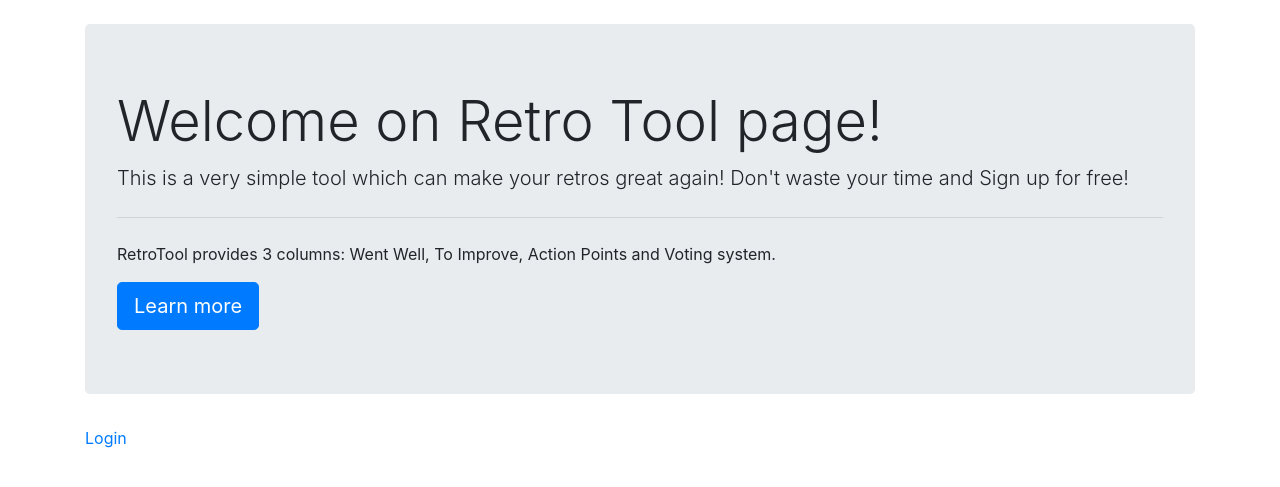
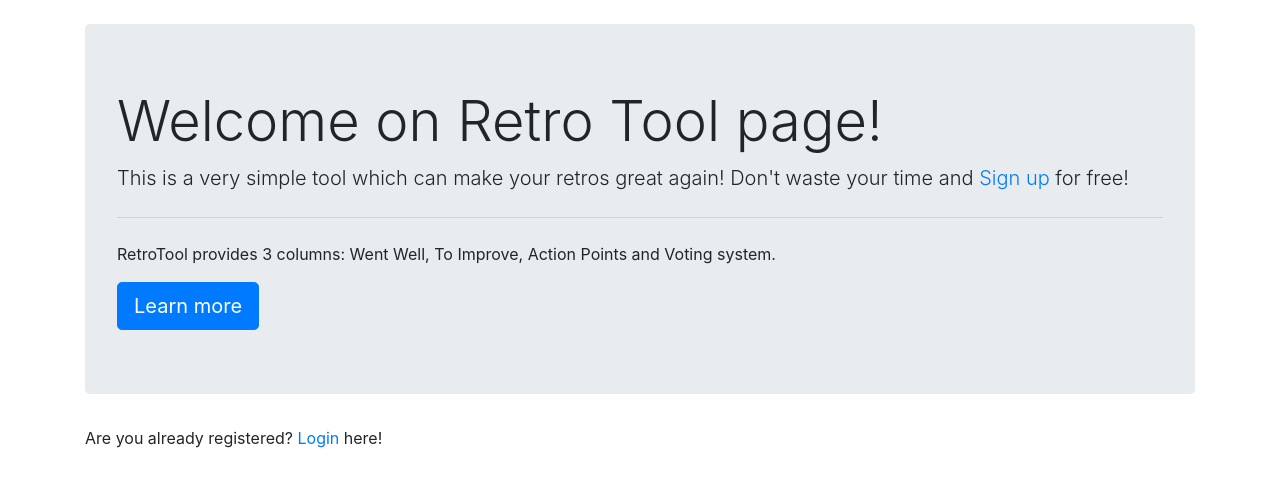
Before and after one commit to wojtekd9393/DjangoProjects, a Django app: page /dashboard in a window 1280 px wide. Shown: the part 58-545 px from the top of the page. Run offline with Django 3.2, Linux system fonts and the light colour scheme; some libraries are stand-ins or nearby versions.

Commit message:
Changed a bit dashboard.html

```diff
--- a/retro_app/views.py
+++ b/retro_app/views.py
@@ -86,7 +86,7 @@ def main(request):
 
 
 def go_to_main(request):
-    return redirect('main')
+    return redirect('dashboard')
 
 
 def remove_retro(request, retro_id):
--- a/retro_tool/settings.py
+++ b/retro_tool/settings.py
@@ -125,5 +125,5 @@ STATICFILES_DIRS = [
 ]
 
 # To what page I should go after login/logout action
-LOGIN_REDIRECT_URL = 'dashboard'
+LOGIN_REDIRECT_URL = 'main'
 LOGOUT_REDIRECT_URL = 'dashboard'
--- a/templates/dashboard.html
+++ b/templates/dashboard.html
@@ -4,7 +4,7 @@
 
     <div class="jumbotron">
       <h1 class="display-4">Welcome on Retro Tool page!</h1>
-      <p class="lead">This is a very simple tool which can make your retros great again! Don't waste your time and Sign up for free! </p>
+        <p class="lead">This is a very simple tool which can make your retros great again! {% if not user.is_authenticated %} Don't waste your time and <a href="{% url 'register' %}">Sign up</a> for free! {% endif %} </p>
       <hr class="my-4">
       <p>RetroTool provides 3 columns: Went Well, To Improve, Action Points and Voting system.</p>
       <a class="btn btn-primary btn-lg" href="#" role="button">Learn more</a>
@@ -15,7 +15,7 @@
             <a href="{% url 'password_change' %}">Change password</a> <br>
             <a href="{% url 'main' %}">My boards</a> <br>
         {% else %}
-            <a href="{% url 'login' %}">Login</a>
+            Are you already registered? <a href="{% url 'login' %}">Login</a> here!
         {% endif %}
     </div>
 
```
Also changed, not shown: db.sqlite3.
